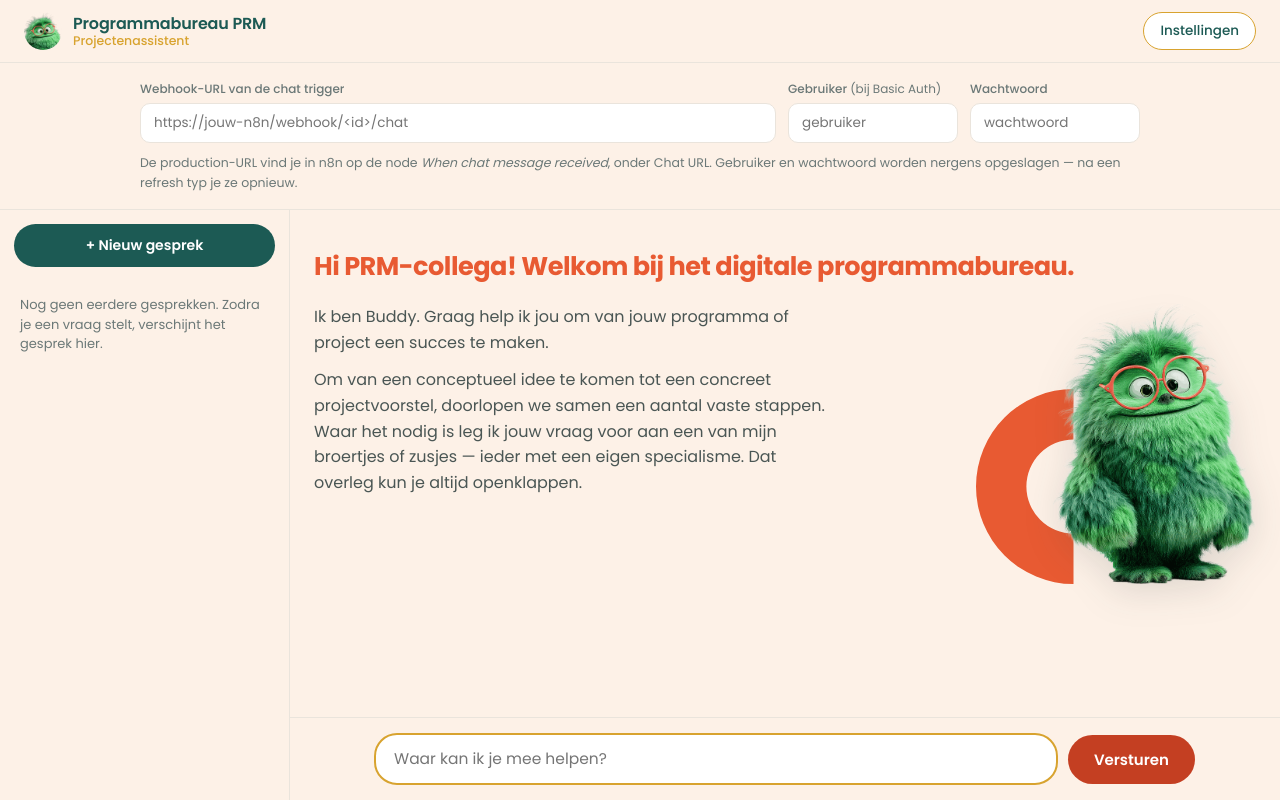
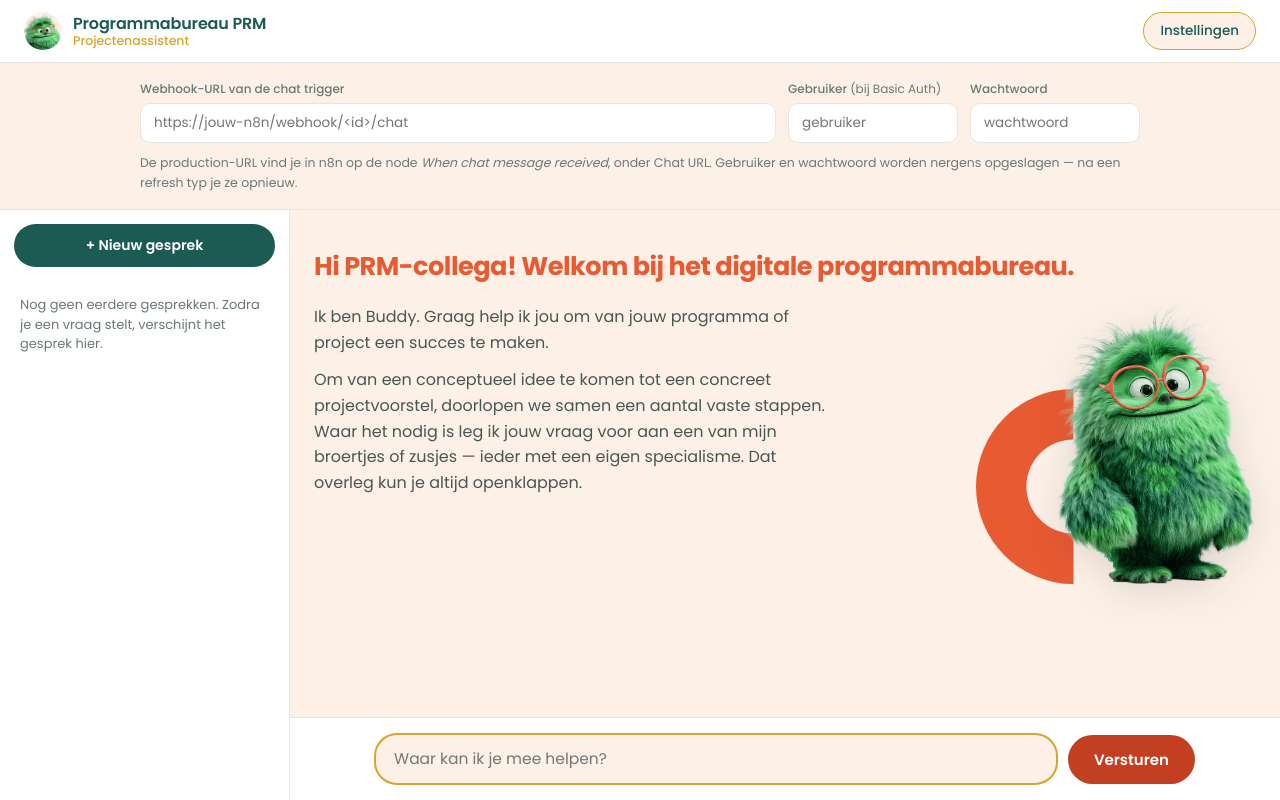
Before and after one commit to driessengroep-prm/PRMprojectassistent, a plain HTML site: page index.html in a window 1280 px wide. Drawn offline with Linux system fonts and the light colour scheme.

Commit message:
Zet de omlijsting daadwerkelijk op wit (#7)
De vorige poging tot deze wijziging is bij het samenvoegen weggevallen.
De branch stond nog op de commit van voor de squash-merge, waardoor de
netto wijziging op deze regels ten opzichte van de gemeenschappelijke
voorouder nul was: eerst naar creme, daarna terug naar wit. De kant van
main won, zonder conflict, en alleen de toelichting in de code kwam
mee. Deze commit vertrekt vanaf de actuele main, zodat de wijziging
ondubbelzinnig in de diff staat.

Kop, zijbalk en voet worden wit. Het werkvlak blijft creme, zodat de
antwoordkaarten er weer op liggen in plaats van erin te verdwijnen. Het
invoerveld krijgt de kleur van het werkvlak en verzinkt daarmee in de
witte voet. De rijen in de zijbalk en de knoppen in de kop worden creme,
want die staan nu op wit.

Gecontroleerd door de pagina te renderen en de kleuren uit te lezen:
kop en zijbalk wit, werkvlak creme.


Claude-Session: https://claude.ai/code/session_01JbcZ2xd86dWRg4fpnFurrG

Co-authored-by: Claude <noreply@anthropic.com>

```diff
--- a/index.html
+++ b/index.html
@@ -39,7 +39,7 @@
 
   /* ---------- kop ---------- */
   header{
-    background:var(--creme);border-bottom:1px solid var(--lijn);
+    background:var(--wit);border-bottom:1px solid var(--lijn);
     padding:12px 24px;display:flex;gap:14px;align-items:center;flex-wrap:wrap;flex:none;
   }
   .merk{display:flex;gap:11px;align-items:center;min-width:0}
@@ -56,9 +56,9 @@
     font-family:var(--ui);font-size:13.5px;font-weight:500;
     padding:8px 16px;border-radius:999px;cursor:pointer;white-space:nowrap;
   }
-  .knop-licht:hover{border-color:var(--teal);background:var(--wit)}
+  .knop-licht:hover{border-color:var(--teal);background:var(--creme)}
   .knop-licht:focus-visible{outline:2px solid var(--koraal-diep);outline-offset:2px}
-  .knop-licht[aria-expanded="true"]{background:var(--wit);border-color:var(--goud)}
+  .knop-licht[aria-expanded="true"]{background:var(--creme);border-color:var(--goud)}
   #lade{display:none;padding:8px 13px;font-size:16px;line-height:1}
 
   /* ---------- instellingen ---------- */
@@ -79,7 +79,7 @@
   .werkblad{flex:1;display:flex;min-height:0}
 
   .zijbalk{
-    width:290px;flex:none;background:var(--creme);border-right:1px solid var(--lijn);
+    width:290px;flex:none;background:var(--wit);border-right:1px solid var(--lijn);
     display:flex;flex-direction:column;min-height:0;
   }
   .zijbalk .top{padding:14px 14px 10px;flex:none}
@@ -98,8 +98,8 @@
   .gesprek{
     display:flex;align-items:center;gap:2px;border-radius:10px;padding:2px 4px 2px 0;
   }
-  .gesprek:hover{background:var(--wit)}
-  .gesprek[data-actief="ja"]{background:var(--wit);box-shadow:inset 3px 0 0 var(--koraal)}
+  .gesprek:hover{background:var(--creme)}
+  .gesprek[data-actief="ja"]{background:var(--creme);box-shadow:inset 3px 0 0 var(--koraal)}
   .gesprek .titel{
     flex:1;min-width:0;text-align:left;background:none;border:0;cursor:pointer;
     font-family:var(--ui);font-size:13.5px;line-height:1.35;color:var(--inkt);
@@ -251,12 +251,12 @@
   .storing b{display:block;margin-bottom:3px;color:var(--koraal-diep);font-weight:600}
 
   /* ---------- invoer ---------- */
-  footer{border-top:1px solid var(--lijn);background:var(--creme);padding:16px 24px;flex:none}
+  footer{border-top:1px solid var(--lijn);background:var(--wit);padding:16px 24px;flex:none}
   .invoer{max-width:820px;margin:0 auto;display:flex;gap:11px;align-items:flex-end}
   .invoer textarea{
     flex:1;resize:none;font-family:var(--ui);font-size:15.5px;line-height:1.55;
     border:1.5px solid var(--lijn);border-radius:22px;padding:12px 18px;
-    min-height:48px;max-height:180px;color:var(--inkt);background:var(--wit);
+    min-height:48px;max-height:180px;color:var(--inkt);background:var(--papier);
   }
   .invoer textarea:focus{outline:2px solid var(--goud);outline-offset:-1px;border-color:transparent}
   .invoer button{
```
